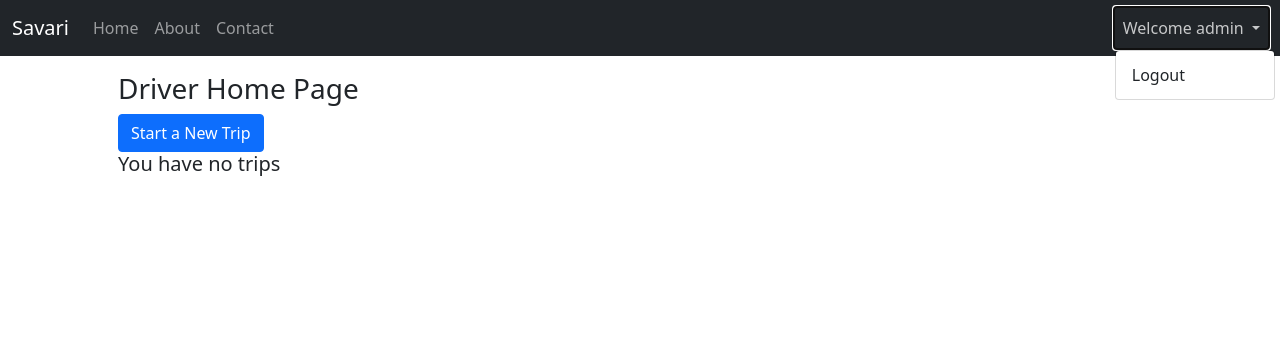
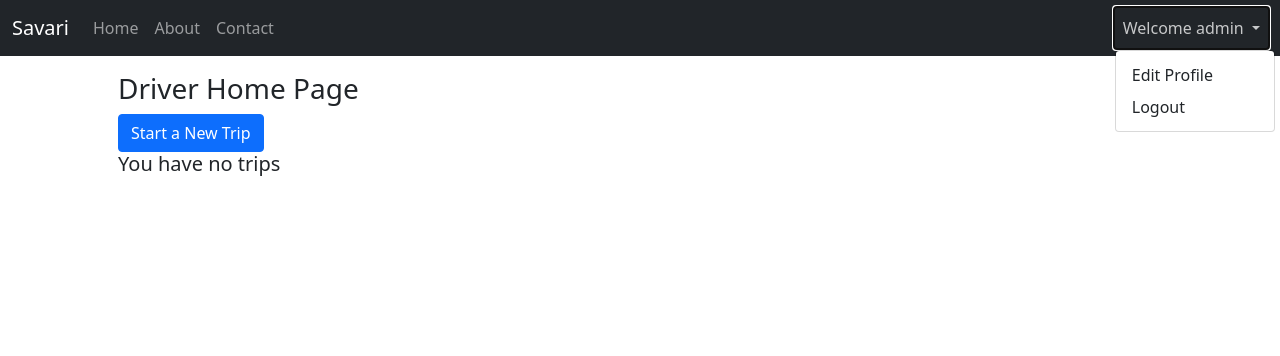
Before and after one commit to HrujulThumar22/Savari, a Django app: page /driver/ in a window 1280 px wide, after a click that opens the changed part. Shown: the top 356 px of the page. Run offline with Django 3.2, Linux system fonts and the light colour scheme; a user stored in the database is signed in; data comes from the database, SQL or seed files in the repository; both versions use the stored data as it was after the commit.

Commit message:
edit profile done

```diff
--- a/templates/base.html
+++ b/templates/base.html
@@ -37,6 +37,7 @@
                 Welcome {{ request.user }}
               </a>
               <ul class="dropdown-menu" aria-labelledby="navbarDropdown">
+                <li><a class="dropdown-item" href="{% url 'update_user' user.id %}">Edit Profile</a></li>
                 <li><a class="dropdown-item" href="{% url 'user_logout' %}">Logout</a></li>
               </ul>
             </li>
```
Also changed, not shown: db.sqlite3.
